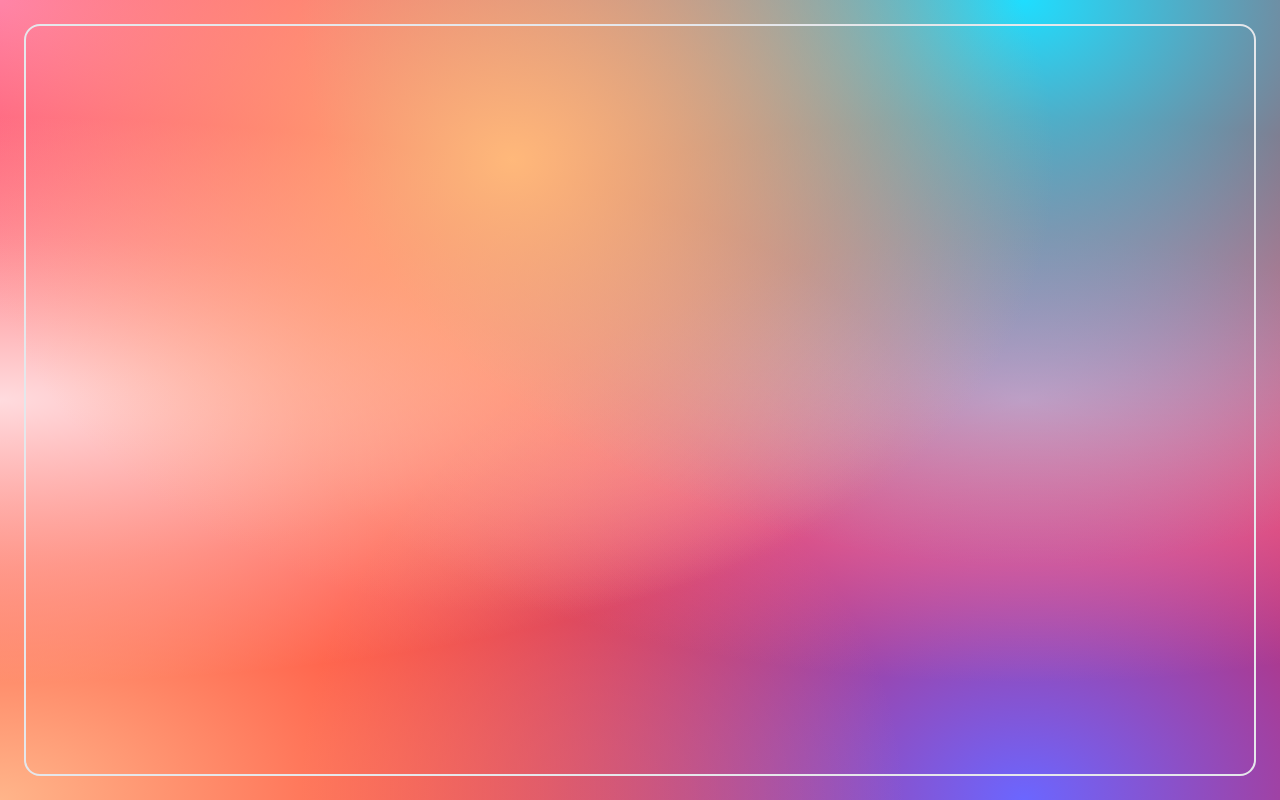
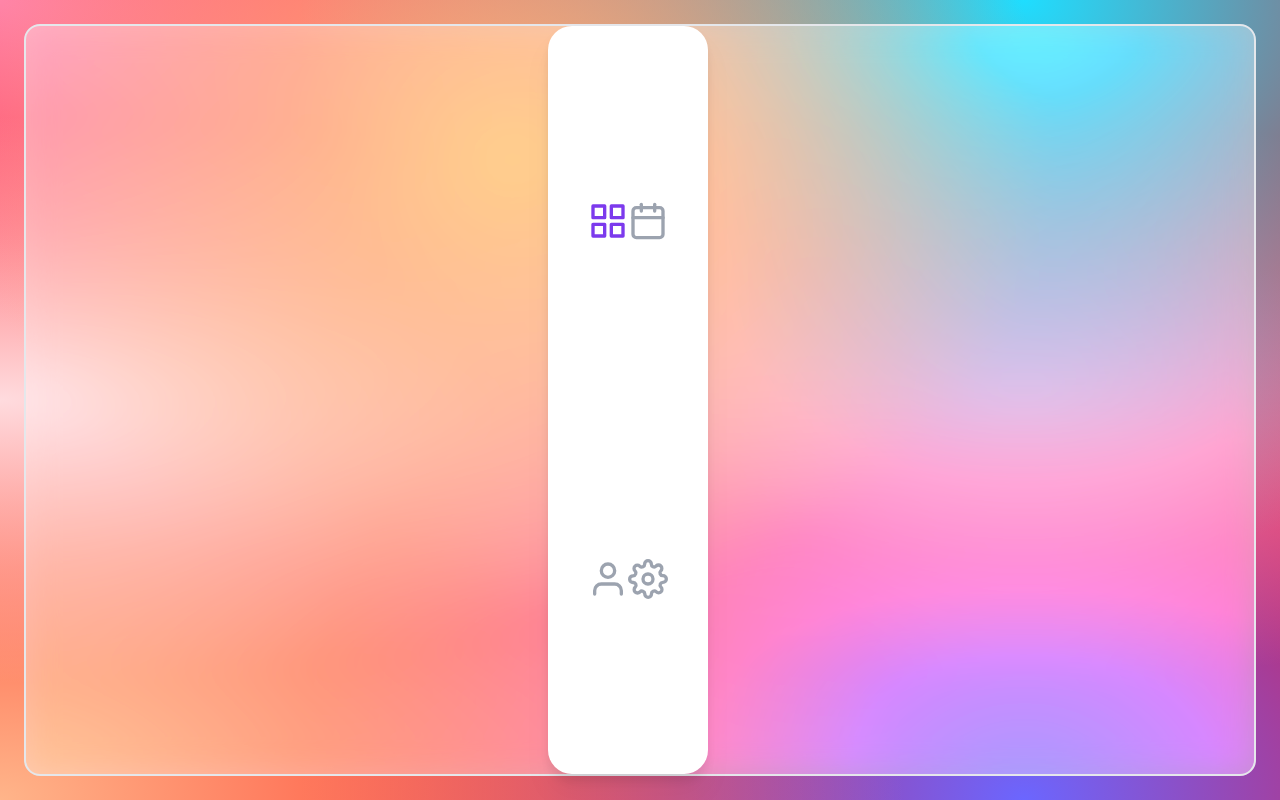
Before and after one commit to OmarMWarraich/project-next-app, a Next.js app: page /home in a window 1280 px wide. Built offline with nearby package versions, Linux system fonts and the light colour scheme.

Commit message:
feat: Sidebar

```diff
--- a/app/(dashboard)/layout.tsx
+++ b/app/(dashboard)/layout.tsx
@@ -1,6 +1,10 @@
 import "../../styles/globals.css";
 import { Inter } from "next/font/google";
 import GlassPane from "@/components/GlassPane";
+// import { Sidebar } from "react-feather";
+import Card from "@/components/Card";
+import { links } from "@/components/Sidebar";
+import SidebarLink from "@/components/SidebarLink";
 
 const inter = Inter({
   variable: "--font-inter",
@@ -15,7 +19,13 @@ export default function DashboardRootLayout({children}) {
       <body className="h-screen w-screen rainbow-mesh p-6">
         <GlassPane
           className="w-full h-full flex items-center justify-center">
-          {children}
+            {/* <Sidebar /> */}
+            <Card className="h-full w-40 flex items-center justify-between flex-wrap">
+              {links.map((link) => (
+                  <SidebarLink key={link.label} link={link} />
+              ))}
+            </Card>
+            {children}
         </GlassPane>
       </body>
     </html>
--- a/components/GlassPane.tsx
+++ b/components/GlassPane.tsx
@@ -4,7 +4,7 @@ const GlassPane = ({ children, className }) => {
   return (
     <div
       className={clsx(
-        "rounded-2xl border-solid border-2 border-gray-200",
+        "glass rounded-2xl border-solid border-2 border-gray-200",
         className
       )}
     >
--- a/components/Sidebar.tsx
+++ b/components/Sidebar.tsx
@@ -1,7 +1,7 @@
 import Card from "./Card";
 import SidebarLink from "./SidebarLink";
 
-const links = [
+export const links = [
     {
         label: "Home",
         icon: "Grid",
@@ -24,12 +24,14 @@ const links = [
     },
 ];
 
-const Sidebar = () => {
-    <Card className="h-full w-40 flex items-center justify-between flex-wrap">
-        {links.map((link) => (
-            <SidebarLink key={link.label} link={link} />
-        ))}
-    </Card>
-};
+// const Sidebar = () => {
+//     return (
+//         <Card className="h-full w-40 flex items-center justify-between flex-wrap">
+//             {links.map((link) => (
+//                 <SidebarLink key={link.label} link={link} />
+//             ))}
+//         </Card>
+//     )
+// };
 
-export default Sidebar;
+// export default Sidebar;
```
